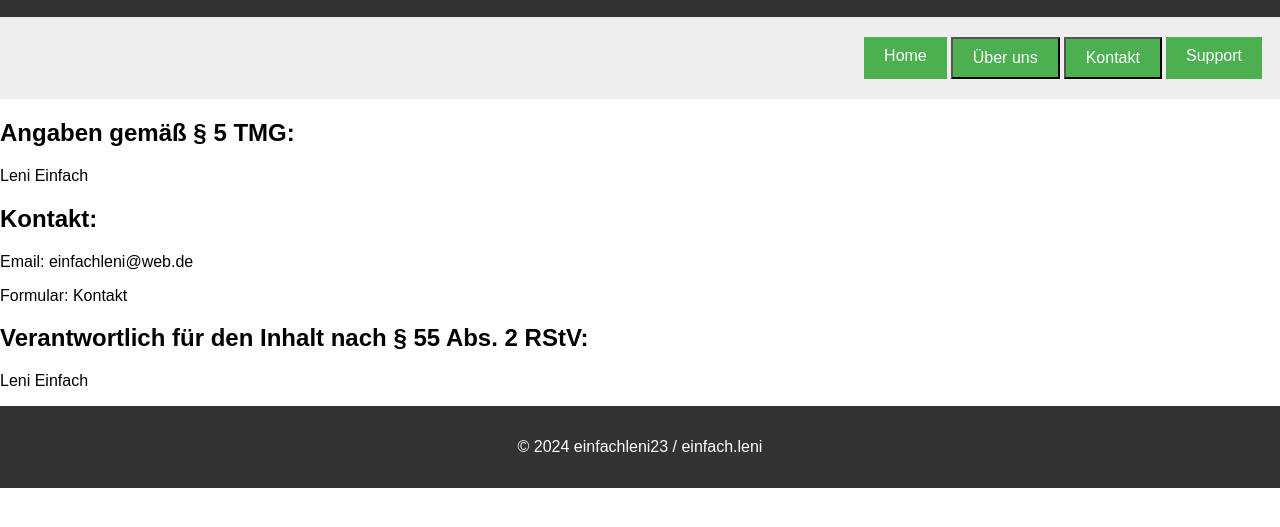
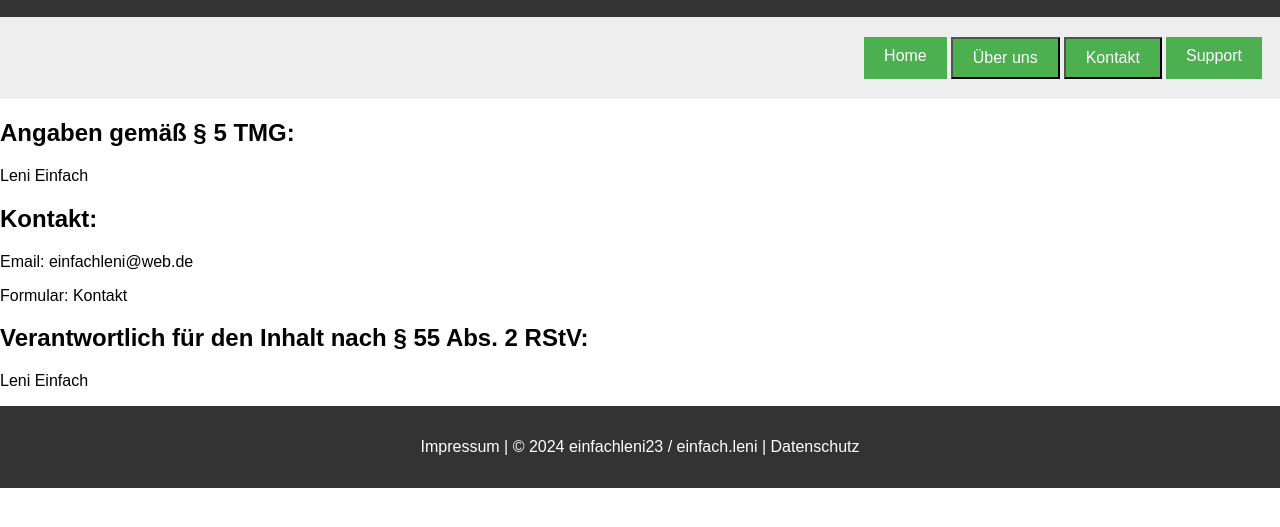
Before and after one commit to einfachleni23/index, a plain HTML site: page lenis-impressum.html in a window 1280 px wide. Shown: the part 95-622 px from the top of the page. Drawn offline with Linux system fonts and the light colour scheme.

Commit message:
Update lenis-impressum.html

```diff
--- a/lenis-impressum.html
+++ b/lenis-impressum.html
@@ -40,8 +40,8 @@
         </section>
     </main>
 
-    <footer>
-        <p>&copy; 2024 einfachleni23 / einfach.leni</p>
+     <footer>
+        <p> <a href="lenis-impressum.html">Impressum</a> | &copy; 2024 einfachleni23 / einfach.leni | <a href="datenschutz.html">Datenschutz</a> </p>
     </footer>
 
     <script src="script.js"></script>
```
